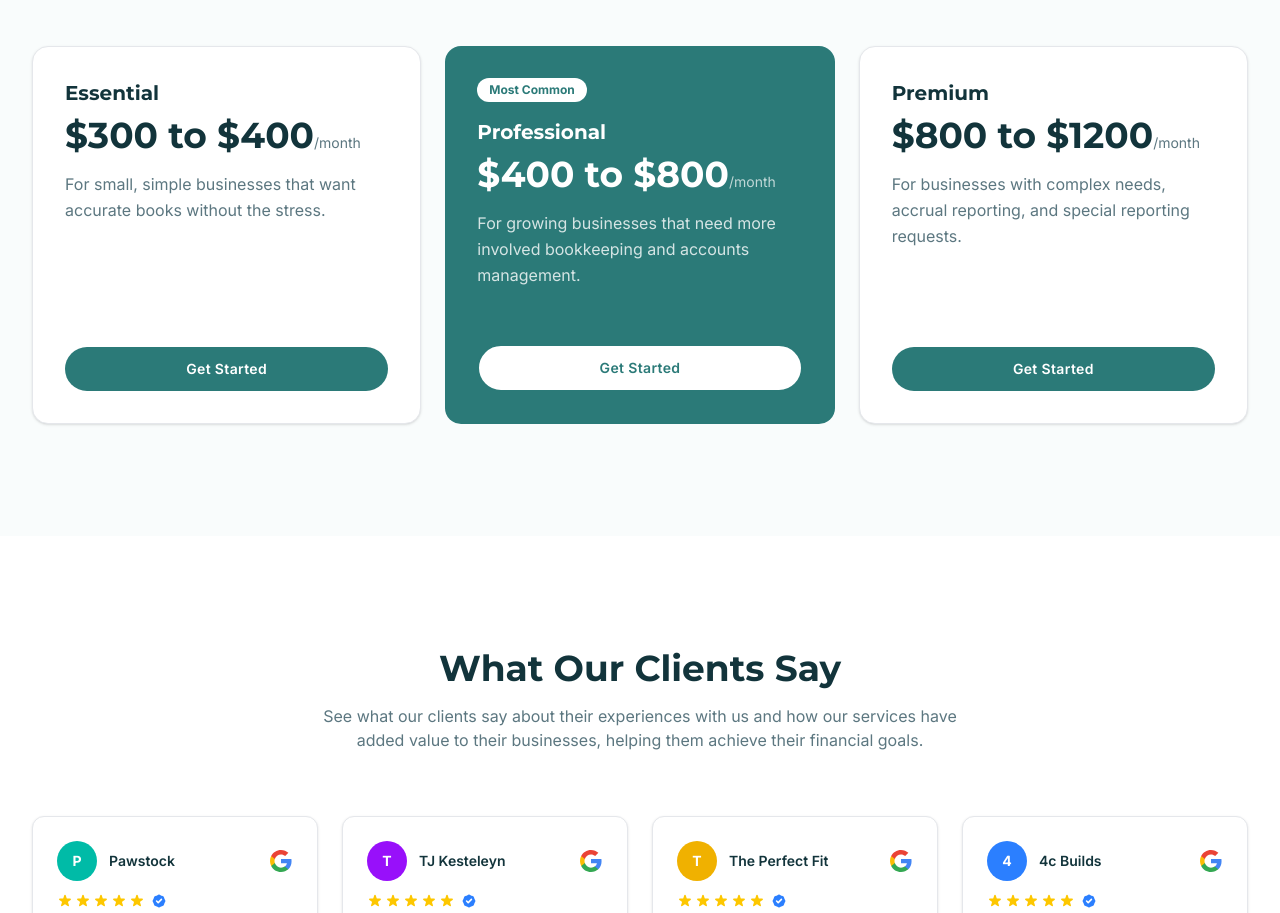
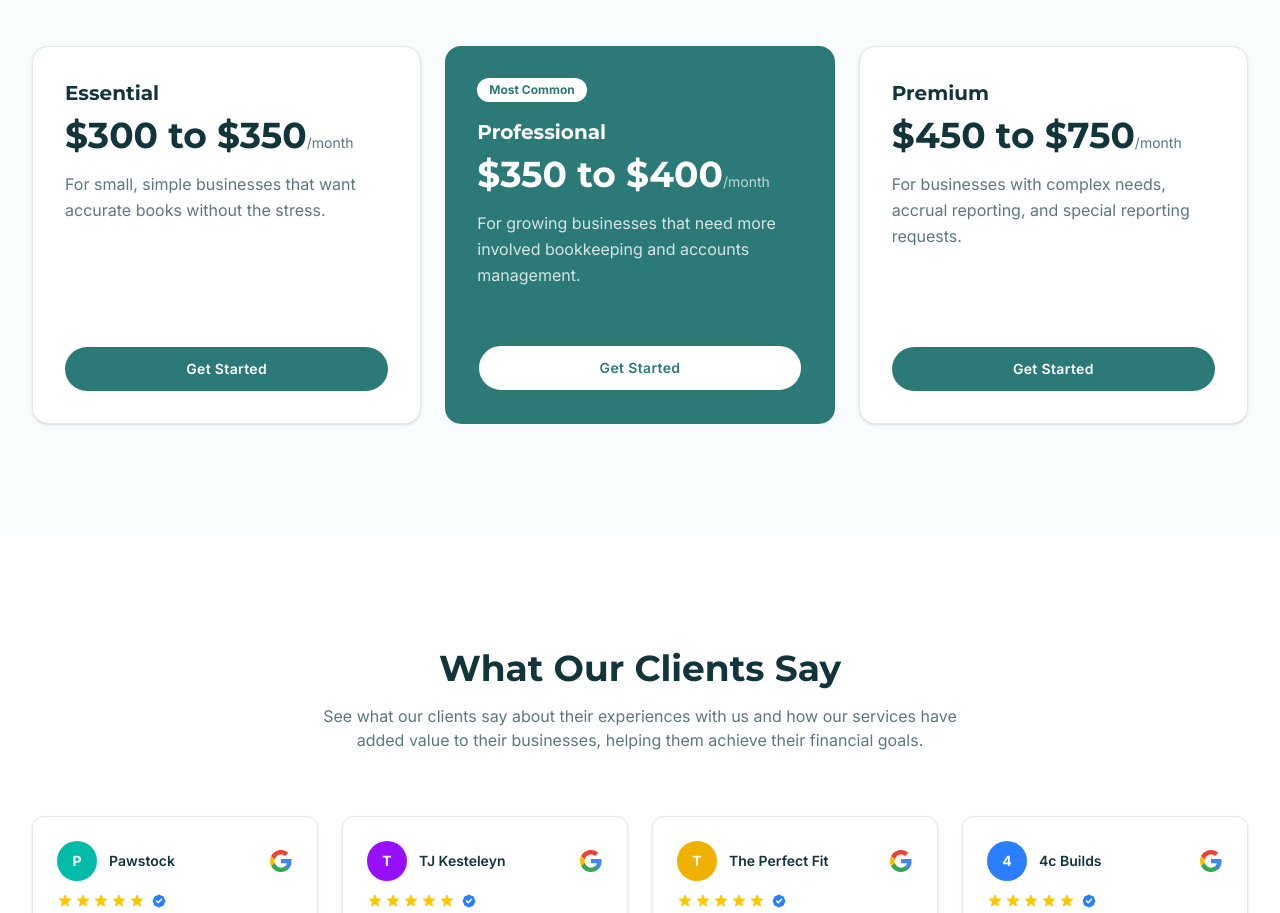
Before and after one commit to ch444444/Bookeeping, a Next.js app: page / in a window 1280 px wide. Shown: the part 2119-3032 px from the top of the page. Built offline with nearby package versions, Linux system fonts and the light colour scheme.

Commit message:
Update home pricing amounts for all three tiers

```diff
--- a/src/app/page.tsx
+++ b/src/app/page.tsx
@@ -48,20 +48,20 @@ const services = [
 const pricingTiers = [
   {
     name: "Essential",
-    price: "300 to $400",
+    price: "300 to $350",
     description: "For small, simple businesses that want accurate books without the stress.",
     features: [],
   },
   {
     name: "Professional",
-    price: "400 to $800",
+    price: "350 to $400",
     description: "For growing businesses that need more involved bookkeeping and accounts management.",
     features: [],
     popular: true,
   },
   {
     name: "Premium",
-    price: "800 to $1200",
+    price: "450 to $750",
     description: "For businesses with complex needs, accrual reporting, and special reporting requests.",
     features: [],
   },
```
